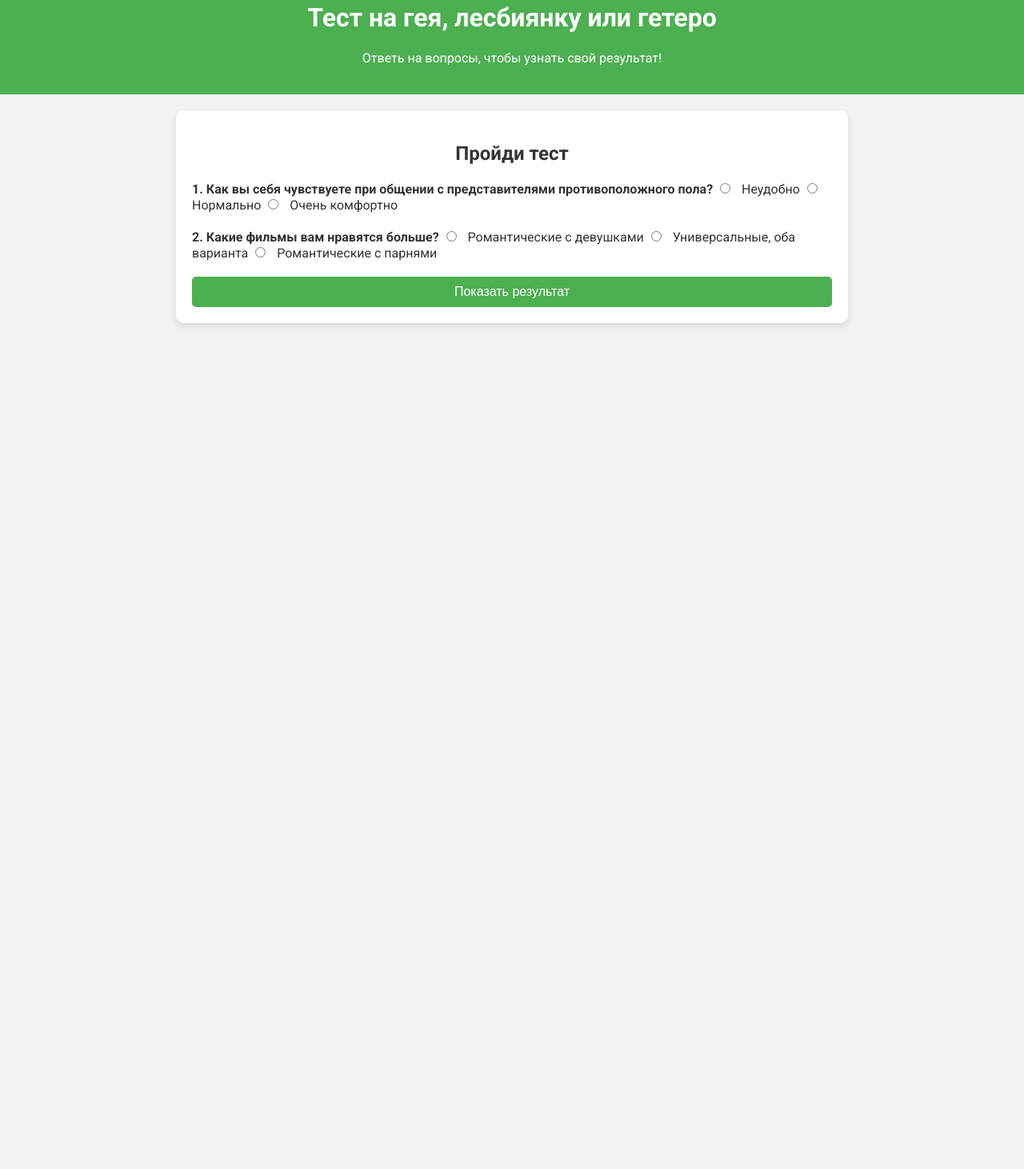
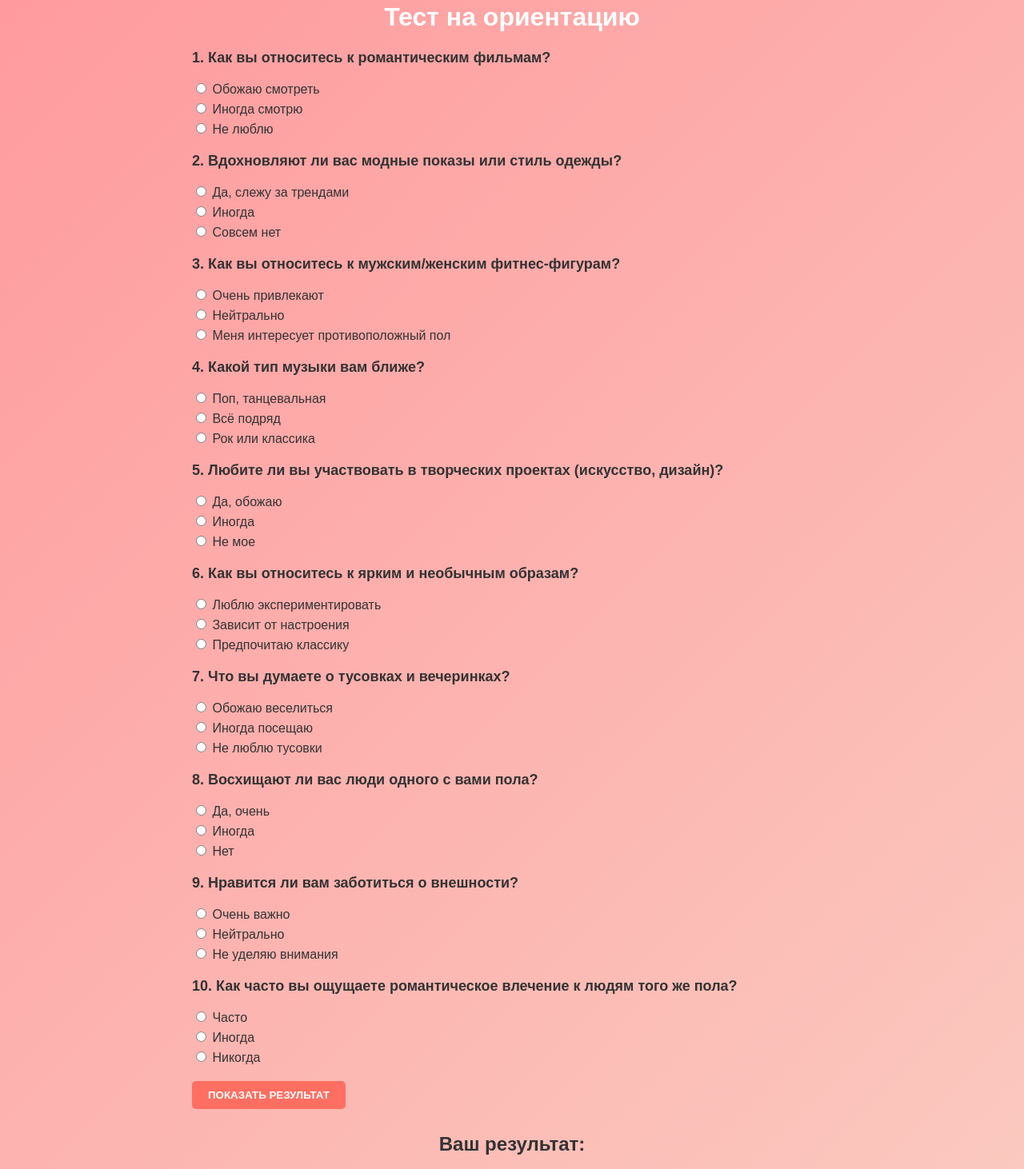
Before and after one commit to Demkys/GayTest, a plain HTML site: page index.html in a window 1280 px wide. Shown: the part 38-1500 px from the top of the page at 80% size. Before the commit the page ends 800 px from the top, so only its background shows below. Drawn offline with nearby package versions, Linux system fonts and the light colour scheme.

Commit message:
Update index.html

```diff
--- a/index.html
+++ b/index.html
@@ -1,149 +1,187 @@
 <!DOCTYPE html>
-<html lang="ru">
+<html lang="en">
 <head>
     <meta charset="UTF-8">
     <meta name="viewport" content="width=device-width, initial-scale=1.0">
-    <title>Тест на гея</title>
-    <link href="https://fonts.googleapis.com/css2?family=Roboto:wght@400;500;700&display=swap" rel="stylesheet">
-    <script src="https://cdn.jsdelivr.net/npm/chart.js"></script>
+    <title>Тест на ориентацию</title>
     <style>
         body {
-            font-family: 'Roboto', sans-serif;
-            background-color: #f2f2f2;
+            font-family: Arial, sans-serif;
+            background: linear-gradient(135deg, #ff9a9e, #fad0c4);
             color: #333;
             margin: 0;
             padding: 0;
         }
-        header {
-            background-color: #4CAF50;
-            color: white;
-            text-align: center;
+        .container {
+            max-width: 800px;
+            margin: 0 auto;
             padding: 20px;
         }
-        .container {
-            max-width: 800px;
-            margin: 20px auto;
-            background-color: white;
-            padding: 20px;
-            border-radius: 10px;
-            box-shadow: 0 4px 8px rgba(0, 0, 0, 0.1);
-        }
-        h2 {
+        h1 {
             text-align: center;
-            color: #333;
+            color: #fff;
         }
         .question {
-            margin: 20px 0;
+            margin-bottom: 20px;
         }
-        .question label {
+        .question p {
+            font-size: 18px;
             font-weight: bold;
         }
-        .question input {
-            margin-right: 10px;
+        .answers {
+            margin-top: 10px;
         }
-        .submit-btn {
+        .answers label {
             display: block;
-            width: 100%;
-            padding: 10px;
-            background-color: #4CAF50;
+            margin: 5px 0;
+        }
+        button {
+            background-color: #ff6f61;
+            border: none;
             color: white;
-            font-size: 16px;
-            border: none;
+            padding: 10px 20px;
+            text-transform: uppercase;
+            font-weight: bold;
             cursor: pointer;
             border-radius: 5px;
         }
-        .submit-btn:hover {
-            background-color: #45a049;
+        button:hover {
+            background-color: #ff856e;
         }
         #result {
-            display: none;
             text-align: center;
+            margin-top: 30px;
         }
-        #result canvas {
-            max-width: 100%;
-            margin-top: 20px;
+        canvas {
+            display: block;
+            margin: 20px auto;
         }
     </style>
 </head>
 <body>
-
-<header>
-    <h1>Тест на гея, лесбиянку или гетеро</h1>
-    <p>Ответь на вопросы, чтобы узнать свой результат!</p>
-</header>
-
     <div class="container">
-    <h2>Пройди тест</h2>
+        <h1>Тест на ориентацию</h1>
         <form id="quizForm">
-        <!-- Вопросы теста -->
+            <!-- Вопросы -->
             <div class="question">
-            <label>1. Как вы себя чувствуете при общении с представителями противоположного пола?</label>
-            <input type="radio" name="q1" value="0" required> Неудобно
-            <input type="radio" name="q1" value="1"> Нормально
-            <input type="radio" name="q1" value="2"> Очень комфортно
+                <p>1. Как вы относитесь к романтическим фильмам?</p>
+                <div class="answers">
+                    <label><input type="radio" name="q1" value="gay"> Обожаю смотреть</label>
+                    <label><input type="radio" name="q1" value="neutral"> Иногда смотрю</label>
+                    <label><input type="radio" name="q1" value="hetero"> Не люблю</label>
+                </div>
             </div>
             <div class="question">
-            <label>2. Какие фильмы вам нравятся больше?</label>
-            <input type="radio" name="q2" value="0" required> Романтические с девушками
-            <input type="radio" name="q2" value="1"> Универсальные, оба варианта
-            <input type="radio" name="q2" value="2"> Романтические с парнями
+                <p>2. Вдохновляют ли вас модные показы или стиль одежды?</p>
+                <div class="answers">
+                    <label><input type="radio" name="q2" value="gay"> Да, слежу за трендами</label>
+                    <label><input type="radio" name="q2" value="neutral"> Иногда</label>
+                    <label><input type="radio" name="q2" value="hetero"> Совсем нет</label>
                 </div>
-        <!-- Добавьте еще 8 вопросов аналогично, с вариантами 0, 1, 2 -->
-
-        <button type="submit" class="submit-btn">Показать результат</button>
+            </div>
+            <div class="question">
+                <p>3. Как вы относитесь к мужским/женским фитнес-фигурам?</p>
+                <div class="answers">
+                    <label><input type="radio" name="q3" value="gay"> Очень привлекают</label>
+                    <label><input type="radio" name="q3" value="neutral"> Нейтрально</label>
+                    <label><input type="radio" name="q3" value="hetero"> Меня интересует противоположный пол</label>
+                </div>
+            </div>
+            <div class="question">
+                <p>4. Какой тип музыки вам ближе?</p>
+                <div class="answers">
+                    <label><input type="radio" name="q4" value="gay"> Поп, танцевальная</label>
+                    <label><input type="radio" name="q4" value="neutral"> Всё подряд</label>
+                    <label><input type="radio" name="q4" value="hetero"> Рок или классика</label>
+                </div>
+            </div>
+            <div class="question">
+                <p>5. Любите ли вы участвовать в творческих проектах (искусство, дизайн)?</p>
+                <div class="answers">
+                    <label><input type="radio" name="q5" value="gay"> Да, обожаю</label>
+                    <label><input type="radio" name="q5" value="neutral"> Иногда</label>
+                    <label><input type="radio" name="q5" value="hetero"> Не мое</label>
+                </div>
+            </div>
+            <div class="question">
+                <p>6. Как вы относитесь к ярким и необычным образам?</p>
+                <div class="answers">
+                    <label><input type="radio" name="q6" value="gay"> Люблю экспериментировать</label>
+                    <label><input type="radio" name="q6" value="neutral"> Зависит от настроения</label>
+                    <label><input type="radio" name="q6" value="hetero"> Предпочитаю классику</label>
+                </div>
+            </div>
+            <div class="question">
+                <p>7. Что вы думаете о тусовках и вечеринках?</p>
+                <div class="answers">
+                    <label><input type="radio" name="q7" value="gay"> Обожаю веселиться</label>
+                    <label><input type="radio" name="q7" value="neutral"> Иногда посещаю</label>
+                    <label><input type="radio" name="q7" value="hetero"> Не люблю тусовки</label>
+                </div>
+            </div>
+            <div class="question">
+                <p>8. Восхищают ли вас люди одного с вами пола?</p>
+                <div class="answers">
+                    <label><input type="radio" name="q8" value="gay"> Да, очень</label>
+                    <label><input type="radio" name="q8" value="neutral"> Иногда</label>
+                    <label><input type="radio" name="q8" value="hetero"> Нет</label>
+                </div>
+            </div>
+            <div class="question">
+                <p>9. Нравится ли вам заботиться о внешности?</p>
+                <div class="answers">
+                    <label><input type="radio" name="q9" value="gay"> Очень важно</label>
+                    <label><input type="radio" name="q9" value="neutral"> Нейтрально</label>
+                    <label><input type="radio" name="q9" value="hetero"> Не уделяю внимания</label>
+                </div>
+            </div>
+            <div class="question">
+                <p>10. Как часто вы ощущаете романтическое влечение к людям того же пола?</p>
+                <div class="answers">
+                    <label><input type="radio" name="q10" value="gay"> Часто</label>
+                    <label><input type="radio" name="q10" value="neutral"> Иногда</label>
+                    <label><input type="radio" name="q10" value="hetero"> Никогда</label>
+                </div>
+            </div>
+            <button type="button" onclick="calculateResults()">Показать результат</button>
         </form>
-
         <div id="result">
-        <h2>Результат</h2>
-        <p>Ваш процент приверженности к разным ориентациям:</p>
+            <h2>Ваш результат:</h2>
             <canvas id="resultChart" width="400" height="400"></canvas>
-        <p id="percentageText"></p>
         </div>
     </div>
 
+    <script src="https://cdn.jsdelivr.net/npm/chart.js"></script>
     <script>
-    document.getElementById("quizForm").addEventListener("submit", function(event) {
-        event.preventDefault(); // Чтобы форма не перезагружала страницу
+        function calculateResults() {
+            const form = document.getElementById('quizForm');
+            const answers = new FormData(form);
+            let scores = { gay: 0, hetero: 0, neutral: 0 };
 
-        // Считываем ответы
-        const formData = new FormData(event.target);
-        let scores = { gay: 0, straight: 0, bisexual: 0 };
-
-        formData.forEach((value, key) => {
-            // Каждый вопрос оценивается по шкале от 0 до 2, где 0 - более гетеро, 2 - более гей
-            switch (key) {
-                case 'q1':
-                    if (value == '2') scores.straight++; // Пример для расчета баллов
-                    break;
-                case 'q2':
-                    if (value == '0') scores.gay++;
-                    break;
-                // Добавь остальные вопросы аналогично
-            }
+            answers.forEach((value) => {
+                scores[value]++;
             });
 
-        // Подсчитываем результаты в процентах
-        const totalQuestions = 10;
-        const totalScore = scores.gay + scores.straight + scores.bisexual;
-        const gayPercentage = (scores.gay / totalQuestions) * 100;
-        const straightPercentage = (scores.straight / totalQuestions) * 100;
-        const bisexualPercentage = (scores.bisexual / totalQuestions) * 100;
+            const total = scores.gay + scores.hetero + scores.neutral;
 
-        // Показываем результат
-        document.getElementById("result").style.display = "block";
-        document.getElementById("percentageText").innerText =
-            `Гей: ${gayPercentage.toFixed(2)}%, Лесбиянка: ${bisexualPercentage.toFixed(2)}%, Гетеро: ${straightPercentage.toFixed(2)}%`;
+            const results = {
+                gay: Math.round((scores.gay / total) * 100),
+                hetero: Math.round((scores.hetero / total) * 100),
+                neutral: Math.round((scores.neutral / total) * 100)
+            };
 
-        // Построение круговой диаграммы
+            displayResults(results);
+        }
+
+        function displayResults(results) {
             const ctx = document.getElementById('resultChart').getContext('2d');
             new Chart(ctx, {
                 type: 'pie',
                 data: {
-                labels: ['Гей', 'Лесбиянка', 'Гетеро'],
+                    labels: ['Гей', 'Гетеро', 'Нейтрально'],
                     datasets: [{
-                    data: [gayPercentage, bisexualPercentage, straightPercentage],
-                    backgroundColor: ['#FF6384', '#36A2EB', '#FFCE56'],
-                    hoverOffset: 4
+                        data: [results.gay, results.hetero, results.neutral],
+                        backgroundColor: ['#ff6384', '#36a2eb', '#cc65fe'],
                     }]
                 },
                 options: {
@@ -151,19 +189,11 @@
                     plugins: {
                         legend: {
                             position: 'top',
-                    },
-                    tooltip: {
-                        callbacks: {
-                            label: function(tooltipItem) {
-                                return `${tooltipItem.label}: ${tooltipItem.raw.toFixed(2)}%`;
-                            }
-                        }
                         }
                     }
                 }
             });
-    });
+        }
     </script>
-
 </body>
 </html>
```
Lines whose indentation alone changed are shown as unchanged.
